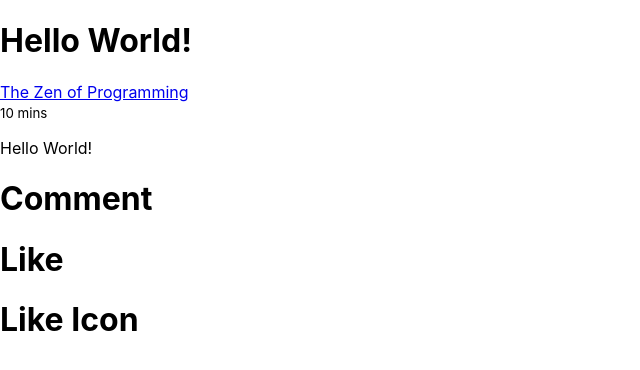
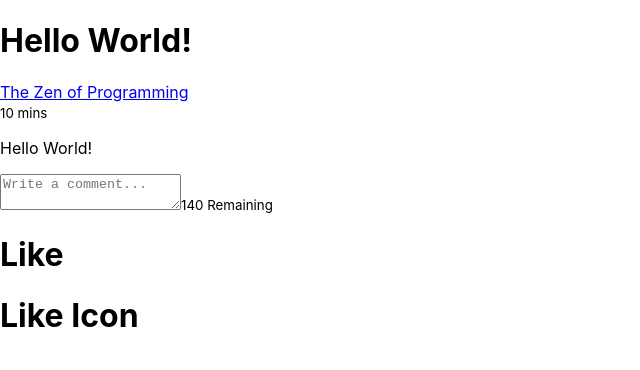
Before and after one commit to za-h-ra/facebook-status-widget, a React (Create React App) app in the folder fb-widget/: page / in a window 1280 px wide. Shown: the top 370 px of the page, without its empty margins (0-640 px from the left). Built offline with nearby package versions, Linux system fonts and the light colour scheme.

Commit message:
create and import Comment component into Status component

```diff
--- a/fb-widget/src/App.js
+++ b/fb-widget/src/App.js
@@ -1,6 +1,5 @@
 import React from 'react'
 import Status from './Components/Status'
-import Comment from './Components/Comment'
 import Like from './Components/Like'
 import LikeIcon from './Components/LikeIcon'
 
@@ -9,7 +8,6 @@ export default function App() {
         <>
             <h1>Hello World!</h1>
             <Status />
-            <Comment />
             <Like />
             <LikeIcon />
         </>
--- a/fb-widget/src/Components/Comment.jsx
+++ b/fb-widget/src/Components/Comment.jsx
@@ -3,7 +3,8 @@ import React from 'react'
 export default function Comment() {
     return (
         <>
-            <h1>Comment</h1>
+            <textarea className="form-control" placeholder="Write a comment..." />
+            <small>140 Remaining</small>
         </>
     )
 }
--- a/fb-widget/src/Components/Status.jsx
+++ b/fb-widget/src/Components/Status.jsx
@@ -1,4 +1,5 @@
 import React from 'react'
+import Comment from './Comment'
 
 export default function Status() {
     return (
@@ -19,6 +20,7 @@ export default function Status() {
                     </div>
                     <p>Hello World!</p>
                     <div className="card-footer text-muted" />
+                    <Comment />
                 </div>
             </div>
         </>
```
Also changed, not shown: 1 other file (tests, documents, lock files or other folders).
